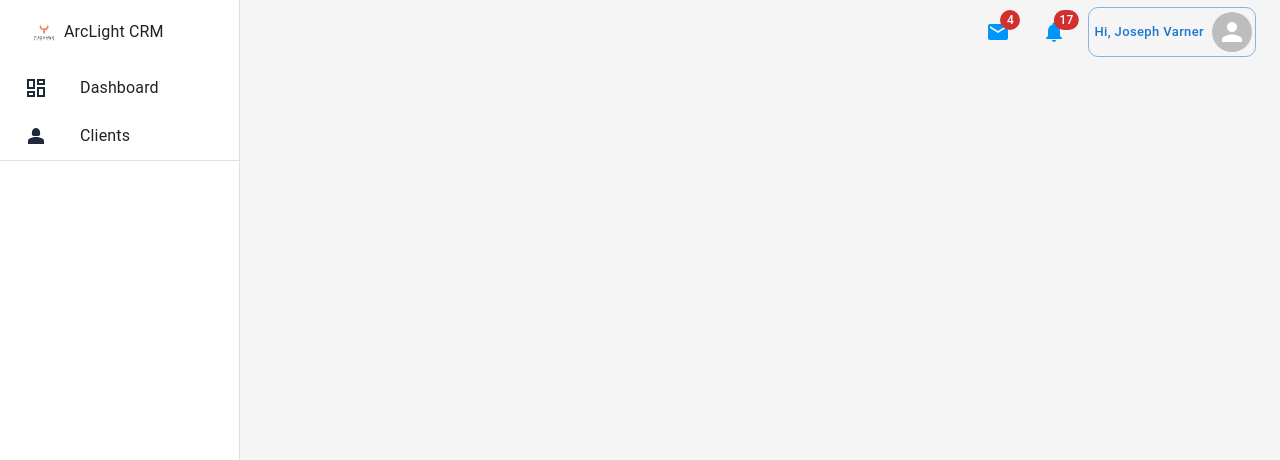
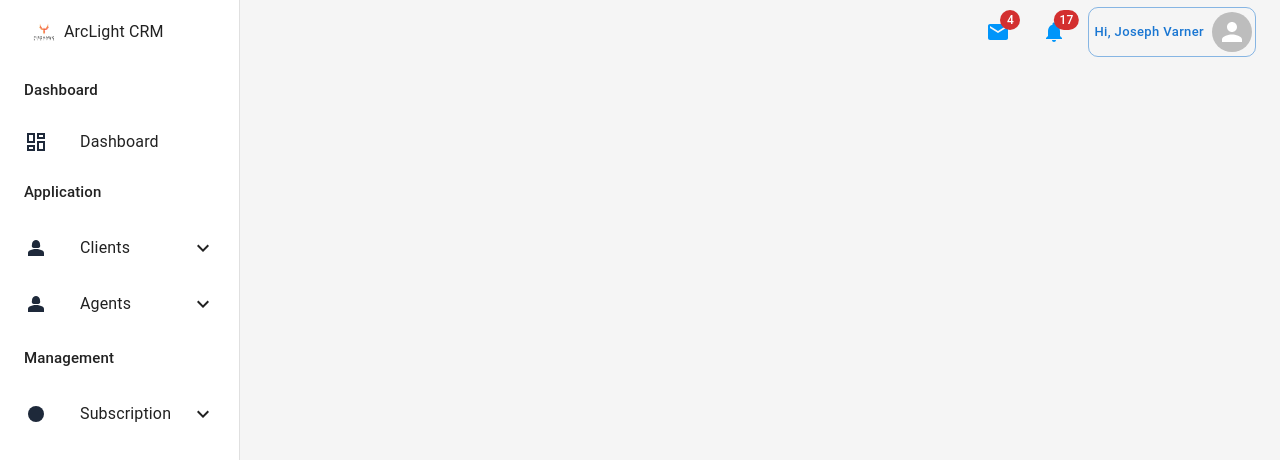
Before and after one commit to joester030376/ArcLightCRM, a React (Create React App) app: page / in a window 1280 px wide. Shown: the top 460 px of the page. Built offline with nearby package versions, Linux system fonts and the light colour scheme.

Commit message:
adding more items to sidebar and adding routing

```diff
--- a/src/components/common/Sidebar.tsx
+++ b/src/components/common/Sidebar.tsx
@@ -35,14 +35,28 @@ export default function Sidebar() {
   const drawer = (
     <div>
       <Toolbar>
-        <Avatar src={assets.images.logo} style={{borderRadius: 5}} sx={{}}/>
+        <Avatar src={assets.images.logo} style={{borderRadius: 5}} />
         <Typography>
             ArcLight CRM
         </Typography>
       </Toolbar>
 
         <List disablePadding>
+          <ListItemText primary="Dashboard"
+            primaryTypographyProps={{
+              fontSize: 15,
+              fontWeight: 'medium',
+              lineHeight: '20px',
+              mb: '2px',
+            }}
+            sx={{
+              paddingY: "12px",
+              paddingX: "24px"
+            }}
+
+          />
             {appRoutes.map((route, index) => (
+              route.state === "dashboard" ? (
                 route.sidebarProps ? (
                   route.child ? (
                       <SidebarItemCollapse item={route} key={index} />
@@ -50,9 +64,59 @@ export default function Sidebar() {
                           <SidebarItem item={route} key={index} />
                           )
                           ) : null
+              ) : null
             ))}
         </List>
-      <Divider />
+
+        <List disablePadding>
+          <ListItemText primary="Application"
+          primaryTypographyProps={{
+            fontSize: 15,
+            fontWeight: 'medium',
+            lineHeight: '20px',
+            mb: '2px',
+          }}
+          sx={{
+            paddingY: "12px",
+            paddingX: "24px"
+          }}/>
+            {appRoutes.map((route, index) => (
+              route.state === "application" ? (
+                route.sidebarProps ? (
+                  route.child ? (
+                      <SidebarItemCollapse item={route} key={index} />
+                          ) : (
+                          <SidebarItem item={route} key={index} />
+                          )
+                          ) : null
+              ) : null
+            ))}
+        </List>
+
+        <List disablePadding>
+          <ListItemText primary="Management"
+          primaryTypographyProps={{
+            fontSize: 15,
+            fontWeight: 'medium',
+            lineHeight: '20px',
+            mb: '2px',
+          }}
+          sx={{
+            paddingY: "12px",
+            paddingX: "24px"
+          }}/>
+            {appRoutes.map((route, index) => (
+              route.state === "management" ? (
+                route.sidebarProps ? (
+                  route.child ? (
+                      <SidebarItemCollapse item={route} key={index} />
+                          ) : (
+                          <SidebarItem item={route} key={index} />
+                          )
+                          ) : null
+              ) : null
+            ))}
+        </List>
     </div>
   );
 
--- a/src/components/common/SidebarCollapse.tsx
+++ b/src/components/common/SidebarCollapse.tsx
@@ -21,7 +21,7 @@ const SidebarItemCollapse = ({ item }: Props ) => {
 
     useEffect(() => {
         if (appState.includes(item.state)) {
-            setOpen(true);
+            setOpen(!true);
         }
     }, [appState, item]);
 
@@ -54,7 +54,7 @@ const SidebarItemCollapse = ({ item }: Props ) => {
                 />
                 {open ?  <ExpandLessOutlinedIcon /> : <ExpandMoreOutlinedIcon />}
             </ListItemButton>
-            <Collapse in={open} timeout="auto">
+            <Collapse in={open} timeout="auto" unmountOnExit>
                 <List>
                 {item.child?.map((route, index) => (
                         route.sidebarProps ? (
--- /dev/null
+++ b/src/pages/agents/AddAgent.tsx
@@ -0,0 +1,11 @@
+import React from 'react';
+
+type Props = {};
+
+const AddAgent = (props: Props) => {
+    return (
+        <div>Add Agent Page</div>
+    );
+}
+
+export default AddAgent;
--- /dev/null
+++ b/src/pages/agents/AgentList.tsx
@@ -0,0 +1,11 @@
+import React from 'react';
+
+type Props = {};
+
+const AgentList = (props: Props) => {
+    return (
+        <div>Agent List Page</div>
+    );
+}
+
+export default AgentList;
--- /dev/null
+++ b/src/pages/agents/AgentsPageLayout.tsx
@@ -0,0 +1,12 @@
+import React from 'react';
+import { Outlet } from 'react-router';
+
+type Props = {};
+
+const AgentsPageLayout = (props: Props) => {
+    return (
+        <div><Outlet /></div>
+    );
+}
+
+export default AgentsPageLayout;
--- /dev/null
+++ b/src/pages/clients/AddClient.tsx
@@ -0,0 +1,11 @@
+import React from 'react';
+
+type Props = {};
+
+const AddClient = (props: Props) => {
+    return (
+        <div>Add Client Page</div>
+    );
+}
+
+export default AddClient;
--- /dev/null
+++ b/src/pages/clients/ClientList.tsx
@@ -0,0 +1,11 @@
+import React from 'react';
+
+type Props = {};
+
+const ClientList = (props: Props) => {
+    return (
+        <div>Client List Page</div>
+    );
+}
+
+export default ClientList;
--- /dev/null
+++ b/src/pages/management/ManagementPageLayout.tsx
@@ -0,0 +1,12 @@
+import React from 'react';
+import { Outlet } from 'react-router';
+
+type Props = {};
+
+const ManagementLayoutPage = (props: Props) => {
+    return (
+        <div><Outlet /></div>
+    );
+}
+
+export default ManagementLayoutPage;
--- /dev/null
+++ b/src/pages/management/subscriptions/AddSubscription.tsx
@@ -0,0 +1,11 @@
+import React from 'react';
+
+type Props = {};
+
+const AddSubscription = (props: Props) => {
+    return (
+        <div>Add Subscription Page</div>
+    );
+}
+
+export default AddSubscription;
--- /dev/null
+++ b/src/pages/management/subscriptions/SubscriptionList.tsx
@@ -0,0 +1,11 @@
+import React from 'react';
+
+type Props = {};
+
+const SubscriptionList = (props: Props) => {
+    return (
+        <div>Subscription List Page</div>
+    );
+}
+
+export default SubscriptionList;
--- /dev/null
+++ b/src/pages/management/subscriptions/SubscriptionPageLayout.tsx
@@ -0,0 +1,12 @@
+import React from 'react';
+import { Outlet } from 'react-router';
+
+type Props = {};
+
+const SubscriptionPageLayout = (props: Props) => {
+    return (
+        <div><Outlet /></div>
+    );
+}
+
+export default SubscriptionPageLayout;
--- a/src/routes/appRoutes.tsx
+++ b/src/routes/appRoutes.tsx
@@ -2,9 +2,20 @@ import React from 'react';
 import HomePage from "../pages/home/HomePage";
 import { RouteType } from "./config";
 import DashboardOutlinedIcon from '@mui/icons-material/DashboardOutlined';
+import FiberManualRecordIcon from '@mui/icons-material/FiberManualRecord';
 import ClientsPageLayout from '../pages/clients/ClientsPageLayout';
 import Person2Icon from '@mui/icons-material/Person2';
 import Dashboard from '../pages/dashboard/Dashboard';
+import AddClient from '../pages/clients/AddClient';
+import DeleteClient from '../pages/clients/ClientList';
+import ClientList from '../pages/clients/ClientList';
+import AgentList from '../pages/agents/AgentList';
+import AddAgent from '../pages/agents/AddAgent';
+import AgentsPageLayout from '../pages/agents/AgentsPageLayout';
+import ManagementLayoutPage from '../pages/management/ManagementPageLayout';
+import SubscriptionList from '../pages/management/subscriptions/SubscriptionList';
+import SubscriptionPageLayout from '../pages/management/subscriptions/SubscriptionPageLayout';
+import AddSubscription from '../pages/management/subscriptions/AddSubscription';
 
 
 const appRoutes: RouteType[] = [
@@ -25,13 +36,90 @@ const appRoutes: RouteType[] = [
     {
         path: "/clients",
         element: <ClientsPageLayout />,
-        state: "clients",
+        state: "application",
         sidebarProps: {
             displayText: "Clients",
             icon: <Person2Icon />
-        }
+        },
+        child: [
+            {
+                path: "/clients/clientlist",
+                element: <ClientList />,
+                state: 'application.clientlist',
+                sidebarProps: {
+                    displayText: "Client List",
+                    icon: <FiberManualRecordIcon />
+                }
+            },
+            {
+                path: "/clients/deleteclient",
+                element: <AddClient />,
+                state: 'application.addclient',
+                sidebarProps: {
+                    displayText: "Add Client",
+                    icon: <FiberManualRecordIcon />
+                }
+            }
+        ]
+    },
+    {
+        path: "/agents",
+        element: <AgentsPageLayout />,
+        state: "application",
+        sidebarProps: {
+            displayText: "Agents",
+            icon: <Person2Icon />
+        },
+        child: [
+            {
+                path: "/agents/agentlist",
+                element: <AgentList />,
+                state: 'application.agentlist',
+                sidebarProps: {
+                    displayText: "Agent List",
+                    icon: <FiberManualRecordIcon />
+                }
+            },
+            {
+                path: "/agents/addagent",
+                element: <AddAgent />,
+                state: 'application.addagent',
+                sidebarProps: {
+                    displayText: "Add Agent",
+                    icon: <FiberManualRecordIcon />
+                }
+            }
+        ]
+    },
+    {
+        path: "/subscription",
+            element: <SubscriptionPageLayout />,
+            state: 'management',
+            sidebarProps: {
+                displayText: "Subscription",
+                icon: <FiberManualRecordIcon />
+        },
+        child: [
+            {
+                path: "/subscription/subscriptionlist",
+                element: <SubscriptionList />,
+                state: 'management.subscriptionlist',
+                sidebarProps: {
+                    displayText: "Subscription List",
+                    icon: <FiberManualRecordIcon />
+                }
+            },
+            {
+                path: "/subscription/addsubscription",
+                element: <AddSubscription />,
+                state: 'management.addsubscription',
+                sidebarProps: {
+                    displayText: "Add Subscription",
+                    icon: <FiberManualRecordIcon />
+                }
+            }
+        ]
     }
-
 ];
 
 export default appRoutes;
```
Lines whose indentation alone changed are shown as unchanged.
